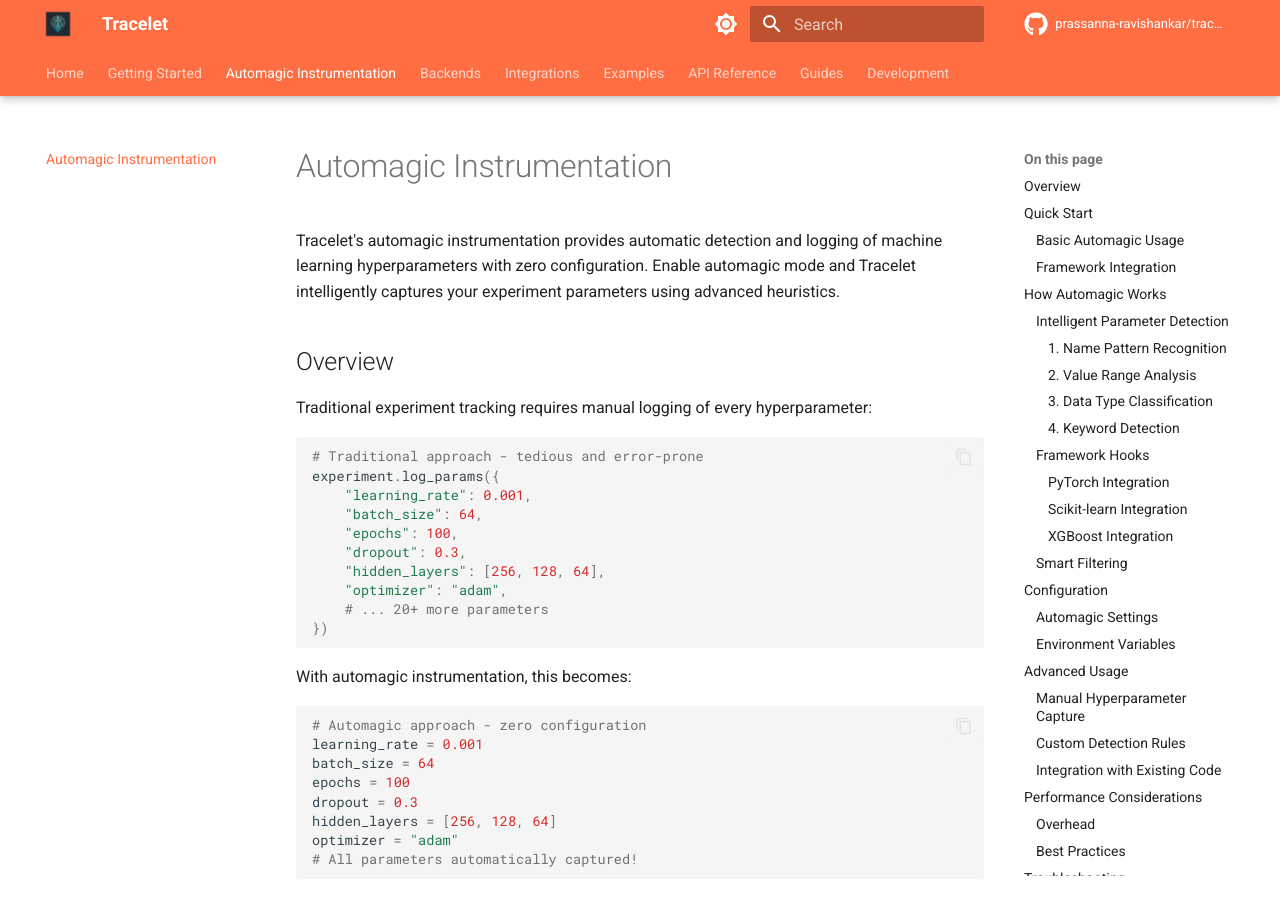
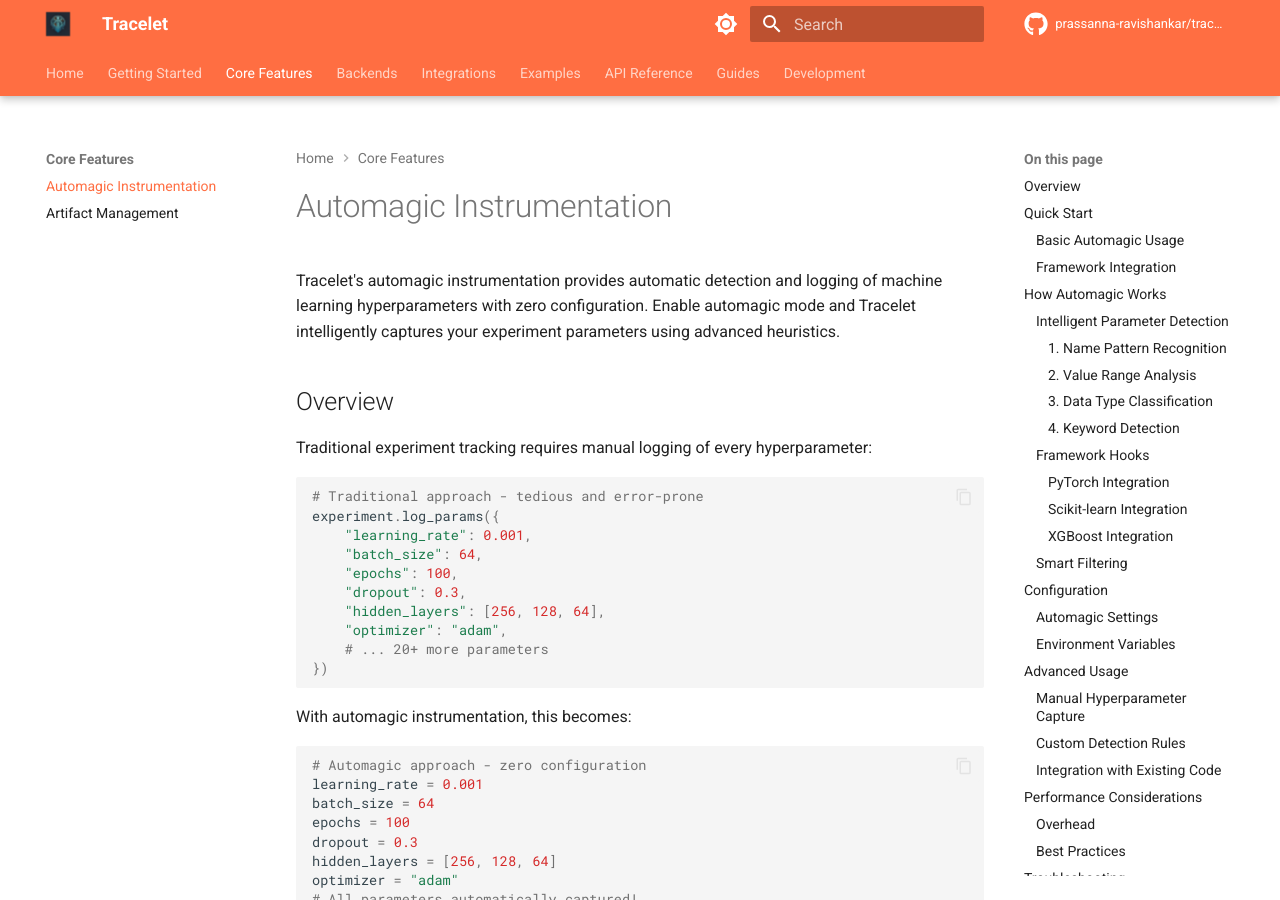
Before and after one commit to prassanna-ravishankar/tracelet, an MkDocs documentation site: the page built from docs/automagic.md, in a window 1280 px wide and 900 px high. Built offline with MkDocs 1.6.1 and Material for MkDocs 9.7.7, drawn with Linux system fonts in a browser that asks for light colours; comment, search, counter and statistics services are not loaded; the version menu is left out.

Commit message:
docs: update mkdocs.yml to reflect new documentation structure
- Updated navigation to include new artifacts.md and plugin-development.md
- Removed references to deleted duplicate files
- Reorganized structure with Core Features section
- Fixed broken references after documentation consolidation

🤖 Generated with [Claude Code](https://claude.ai/code)

Co-Authored-By: Claude <noreply@anthropic.com>

```diff
--- a/mkdocs.yml
+++ b/mkdocs.yml
@@ -12,8 +12,10 @@ nav:
   - Getting Started:
       - Installation: installation.md
       - Quick Start: quick-start.md
-      - Configuration: configuration.md
-  - Automagic Instrumentation: automagic.md
+      - Configuration: settings.md
+  - Core Features:
+      - Automagic Instrumentation: automagic.md
+      - Artifact Management: artifacts.md
   - Backends:
       - Overview: backends/index.md
       - MLflow: backends/mlflow.md
@@ -35,9 +37,7 @@ nav:
       - Core API: api/core.md
       - Main Interface: api/interface.md
       - Core Components:
-          - Experiment: api/core/experiment.md
           - Plugin System: api/core/plugins.md
-      - Settings: api/settings.md
       - Backends:
           - MLflow: api/backends/mlflow.md
       - Frameworks:
@@ -52,6 +52,7 @@ nav:
   - Development:
       - Contributing: development/contributing.md
       - Architecture: development/architecture.md
+      - Plugin Development: development/plugin-development.md
 plugins:
   - search:
       separator: '[\s\-,:!=\[\]()"`/]+|\.(?!\d)|&[lg]t;|(?!\b)(?=[A-Z][a-z])'
```
